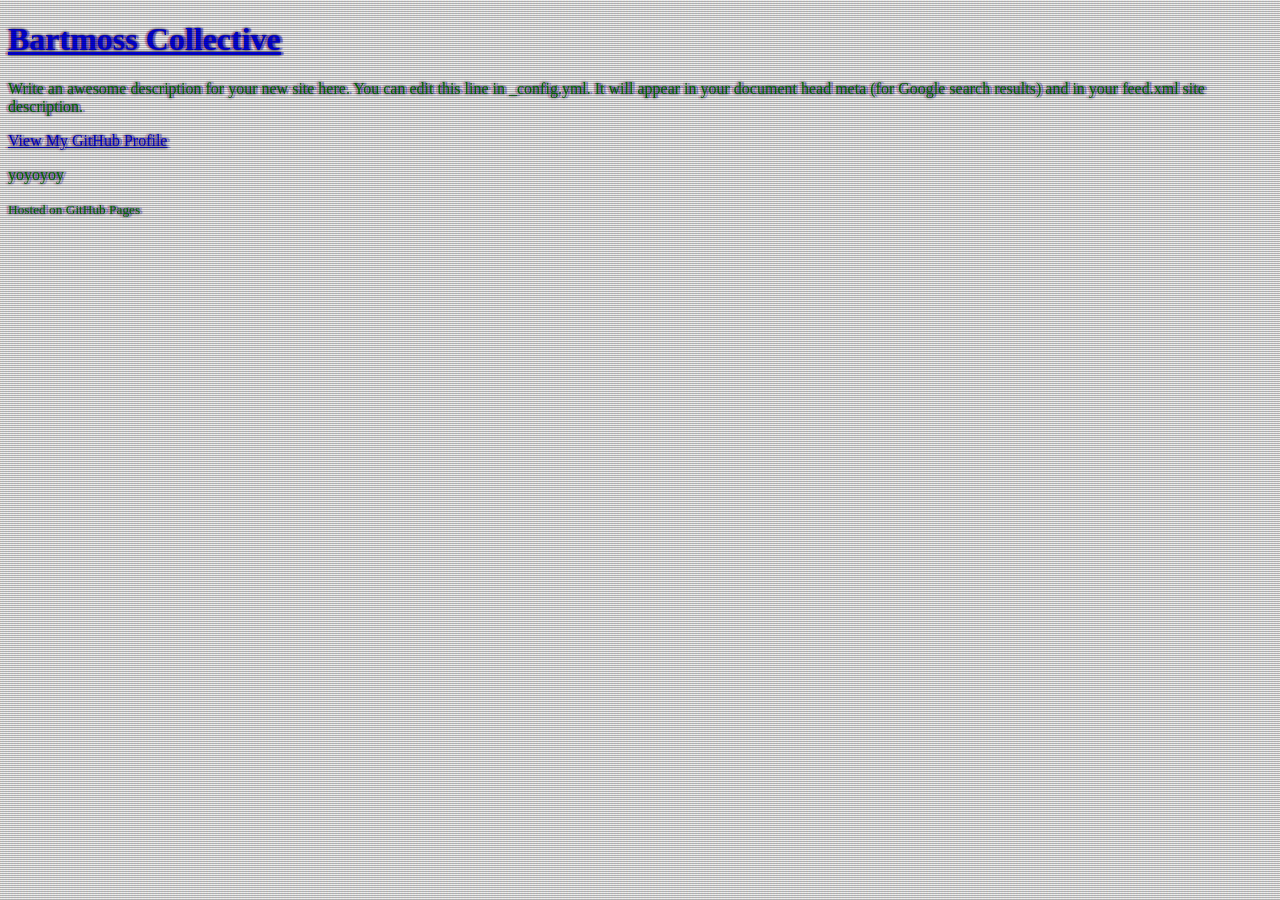
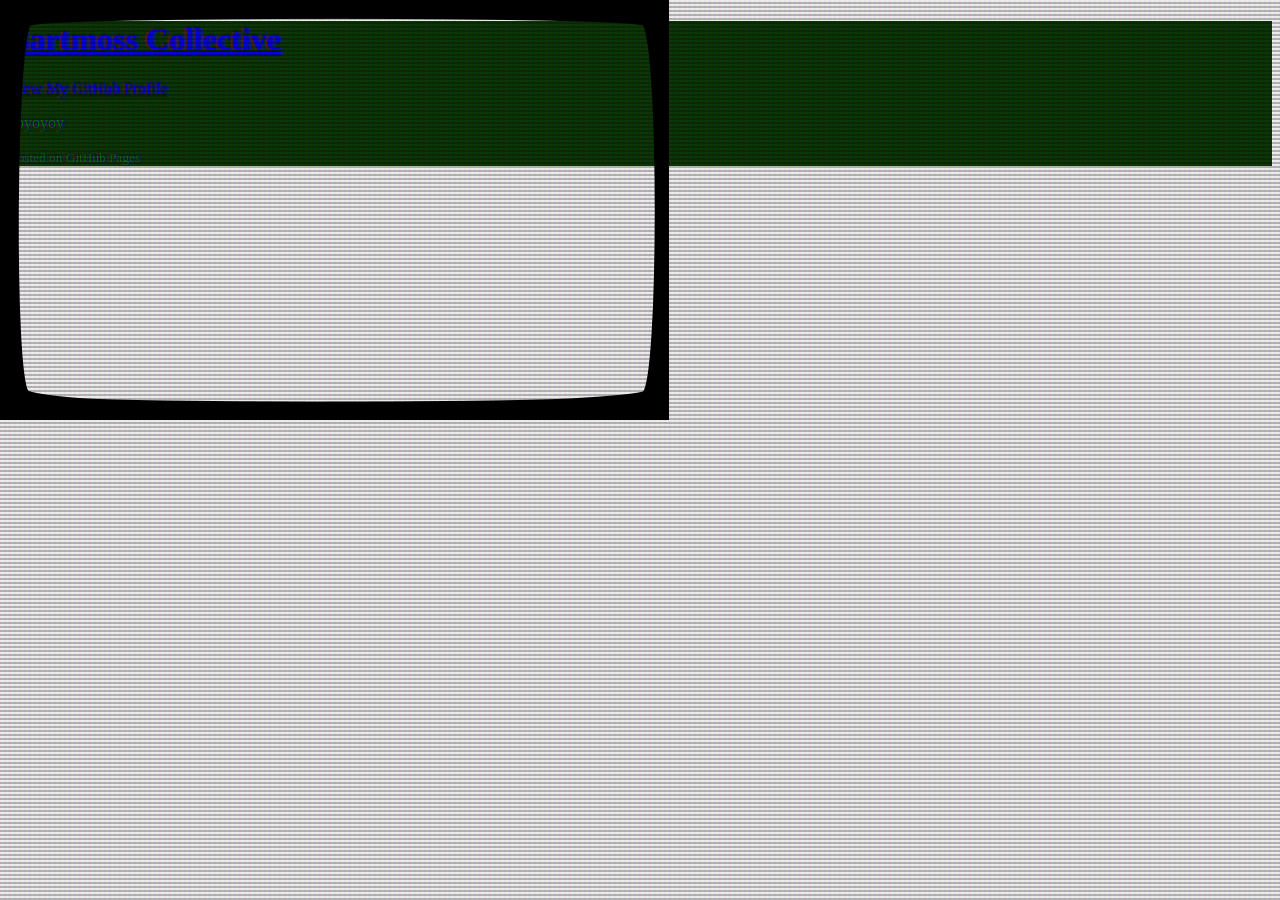
Before and after one commit to AxlOver-Head/AxlOver-Head.github.io, a Jekyll site: the page built from index.markdown, in a window 1280 px wide. Built offline with Jekyll 4.4.1, drawn with Linux system fonts in a browser that asks for light colours.

Commit message:
its very messed up but we getting there

```diff
--- a/_config.yml
+++ b/_config.yml
@@ -21,9 +21,7 @@
 title: Bartmoss Collective
 email: your-email@example.com
 description: >- # this means to ignore newlines until "baseurl:"
-  Write an awesome description for your new site here. You can edit this
-  line in _config.yml. It will appear in your document head meta (for
-  Google search results) and in your feed.xml site description.
+  The time is now.
 baseurl: "" # the subpath of your site, e.g. /blog
 url: "" # the base hostname & protocol for your site, e.g. http://example.com
 twitter_username: jekyllrb
--- a/_layouts/default.html
+++ b/_layouts/default.html
@@ -12,16 +12,18 @@
     <![endif]-->
     {% include head-custom.html %}
   </head>
-  <body class="crt">
-    <div class="wrapper">
+
+  <body>
+    <div class = "fixed-on-top">
+      <img src="assets/backgrounds/bezel.png">
+    </div>
+    <div class="crt">
       <header>
         <h1><a href="{{ "/" | absolute_url }}">{{ site.title | default: site.github.repository_name }}</a></h1>
 
         {% if site.logo %}
           <img src="{{site.logo | relative_url}}" alt="Logo" />
         {% endif %}
-
-        <p>{{ site.description | default: site.github.project_tagline }}</p>
 
         {% if site.github.is_project_page %}
         <p class="view"><a href="{{ site.github.repository_url }}">View the Project on GitHub <small>{{ site.github.repository_nwo }}</small></a></p>
--- a/assets/css/style.css
+++ b/assets/css/style.css
@@ -21,7 +21,7 @@
     right: 0;
     background: linear-gradient(rgba(18, 16, 16, 0) 50%, rgba(0, 0, 0, 0.25) 50%), linear-gradient(90deg, rgba(255, 0, 0, 0.06), rgba(0, 255, 0, 0.02), rgba(0, 0, 255, 0.06));
     z-index: 2;
-    background-size: 100% 2px, 3px 100%;
+    background-size: 100% 4px, 5px 100%;
     pointer-events: none;
 }
 
@@ -171,6 +171,14 @@
         text-shadow: 2.6208764473832513px 0 1px rgba(0,30,255,0.5), -2.6208764473832513px 0 1px rgba(255,0,80,0.3), 0 0 3px;
     }
 }
-.crt {
+.crt {               /* Optional: Keeps image fixed during scroll */
+    background-color: rgb(9, 55, 3);
     animation: textShadow 1.6s infinite;
 }
+
+.fixed-on-top {
+    position: fixed;
+    top: 0;
+    left: 0;
+    z-index: 100;
+}
```
Also changed, not shown: assets/backgrounds/bezel.png (added).
